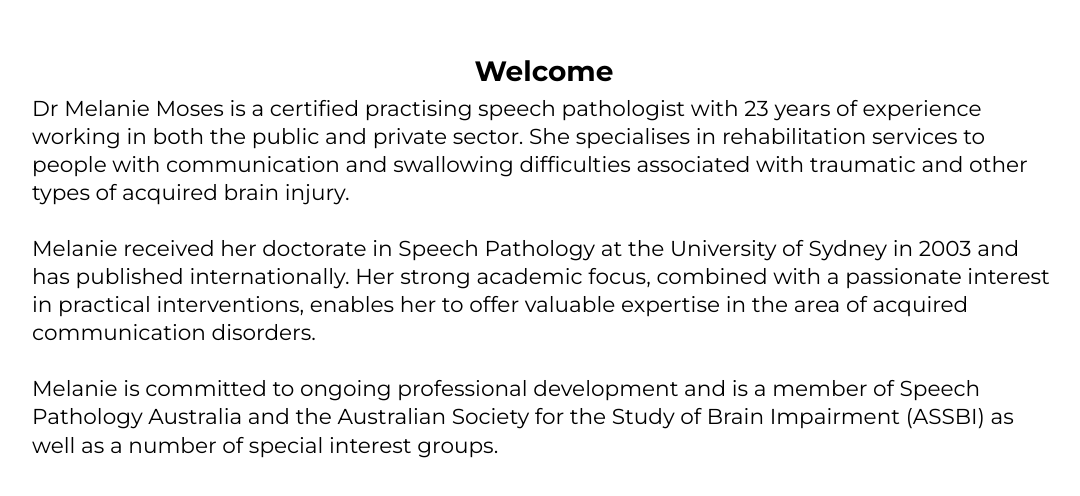
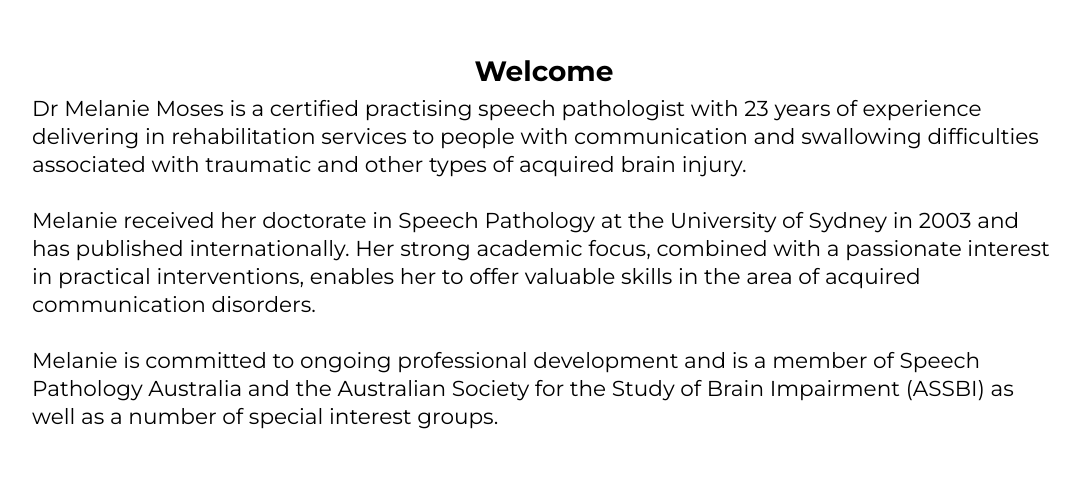
Before and after one commit to melsSite/melsSite.github.io, a plain HTML site: page index.html in a window 1280 px wide. Shown: the part 1005-1501 px from the top of the page, without its empty margins (96-1176 px from the left). Drawn offline with nearby package versions, Linux system fonts and the light colour scheme.

Commit message:
Update index.html

```diff
--- a/index.html
+++ b/index.html
@@ -62,13 +62,13 @@
 
         <h1 class="heading">Welcome</h1>
         <p class="block">Dr Melanie Moses is a certified practising speech pathologist with 23 years of experience
-            working in both the public and private sector. She specialises in rehabilitation services to people with
+            delivering in rehabilitation services to people with
             communication and swallowing difficulties associated with traumatic and other types of acquired
             brain injury.
             <br><br>
             Melanie received her doctorate in Speech Pathology at the University of Sydney in 2003 and has published
             internationally. Her strong academic focus, combined with a passionate interest in practical interventions,
-            enables her to offer valuable expertise in the area of acquired communication disorders.
+            enables her to offer valuable skills in the area of acquired communication disorders.
             <br><br>
 
             Melanie is committed to ongoing professional development and is a member of Speech Pathology Australia and
```
